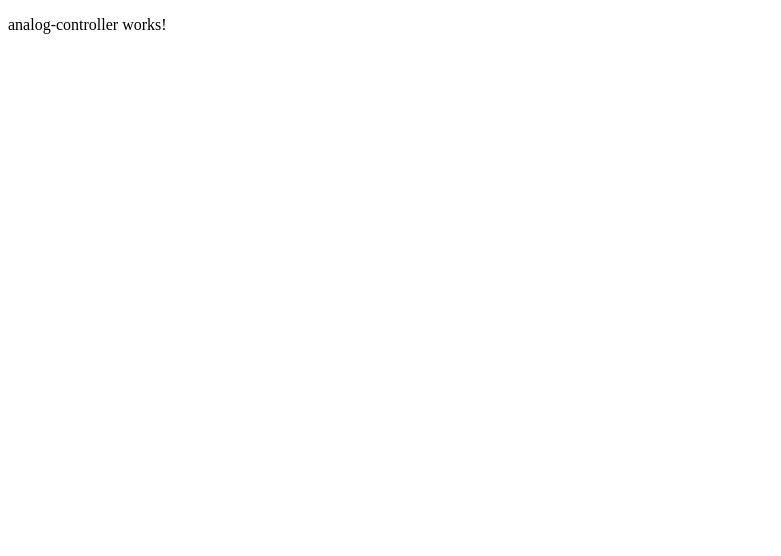
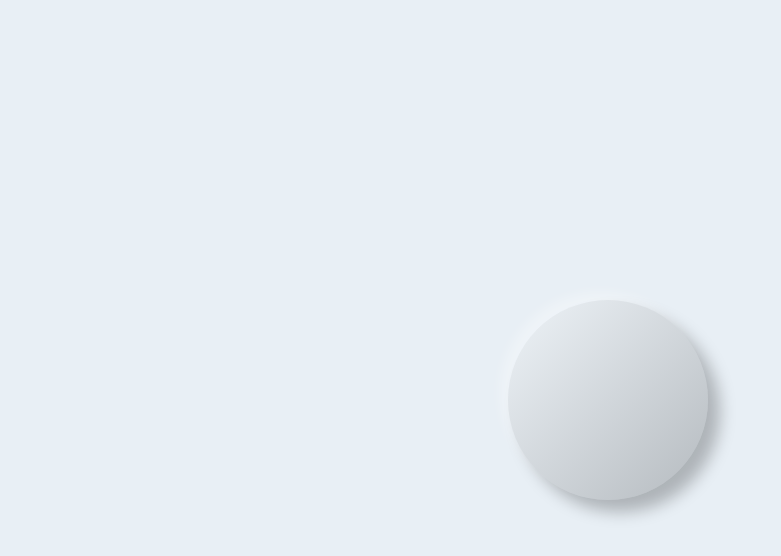
Before and after one commit to Rezende123/analog-controller, an Angular app: page / in a window 1280 px wide. Shown: the top 556 px of the page, without its empty margins (0-781 px from the left). Built offline with nearby package versions, Linux system fonts and the light colour scheme.

Commit message:
Fundo com neomorphism

```diff
--- a/angular.json
+++ b/angular.json
@@ -119,6 +119,10 @@
           }
         }
       }
-    }},
-  "defaultProject": "angalog-controller"
+    }
+  },
+  "defaultProject": "angalog-controller",
+  "cli": {
+    "analytics": false
+  }
 }
--- a/src/app/analog-controller/analog-controller.component.css
+++ b/src/app/analog-controller/analog-controller.component.css
@@ -0,0 +1,15 @@
+.controller {
+    background: linear-gradient(-45deg, rgba(0,0,0,0.22), rgba(255,255,255,0.25));
+    box-shadow:
+      12px 12px 16px 0 rgba(0, 0, 0, 0.25),
+      -8px -8px 12px 0 rgba(255, 255, 255, 0.3);
+    margin-right: 4rem;
+    border-radius: 100px;
+
+    display: flex;
+    justify-content: center;
+    align-items: center;
+
+    width: 200px;
+    height: 200px;
+}
--- a/src/app/analog-controller/analog-controller.component.html
+++ b/src/app/analog-controller/analog-controller.component.html
@@ -1,3 +1,3 @@
-<p>
-  analog-controller works!
-</p>
+<div class="controller">
+
+</div>
--- a/src/styles.css
+++ b/src/styles.css
@@ -1 +1,10 @@
 /* You can add global styles to this file, and also import other style files */
+body {
+    background: #e8eff5;
+    display: flex;
+    align-items: center;
+    justify-content: center;
+    flex-direction: column;
+    height: 100vh;
+    margin: 0;
+}
```
